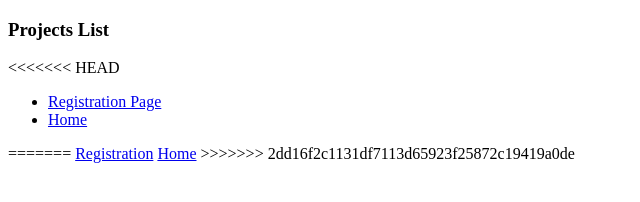
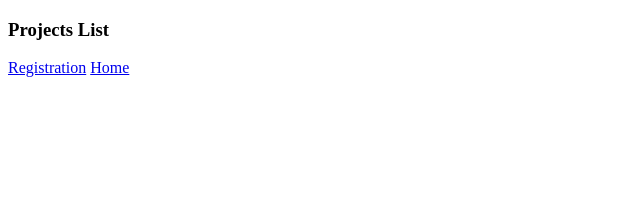
Before and after one commit to Yas1th005/wd201, a website: page http-server/project.html in a window 1280 px wide. Shown: the whole page, without its empty margins (0-640 px from the left). Drawn offline with Linux system fonts and the light colour scheme.

Commit message:
Update project.html

```diff
--- a/http-server/project.html
+++ b/http-server/project.html
@@ -7,16 +7,7 @@
 </head>
 <body>
     <h3>Projects List</h3>
-<<<<<<< HEAD
-    <ul>
-        <li><a href="/registration">Registration Page</a></li>
-        <li><a href="/">Home</a></li>
-    </ul>
-
-
-=======
     <a href="/registration">Registration</a>
     <a href="/">Home</a>
->>>>>>> 2dd16f2c1131df7113d65923f25872c19419a0de
 </body>
 </html>
```
